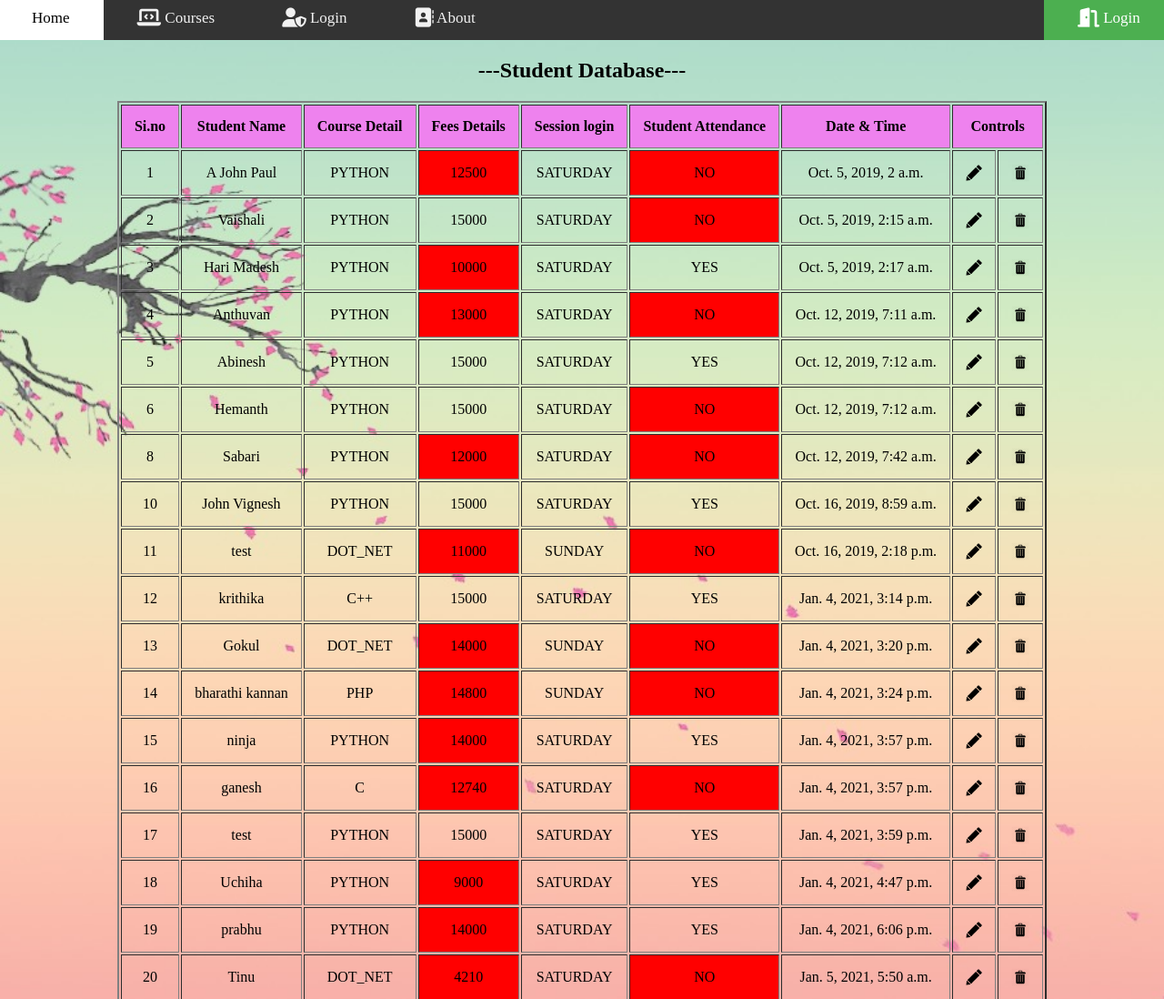
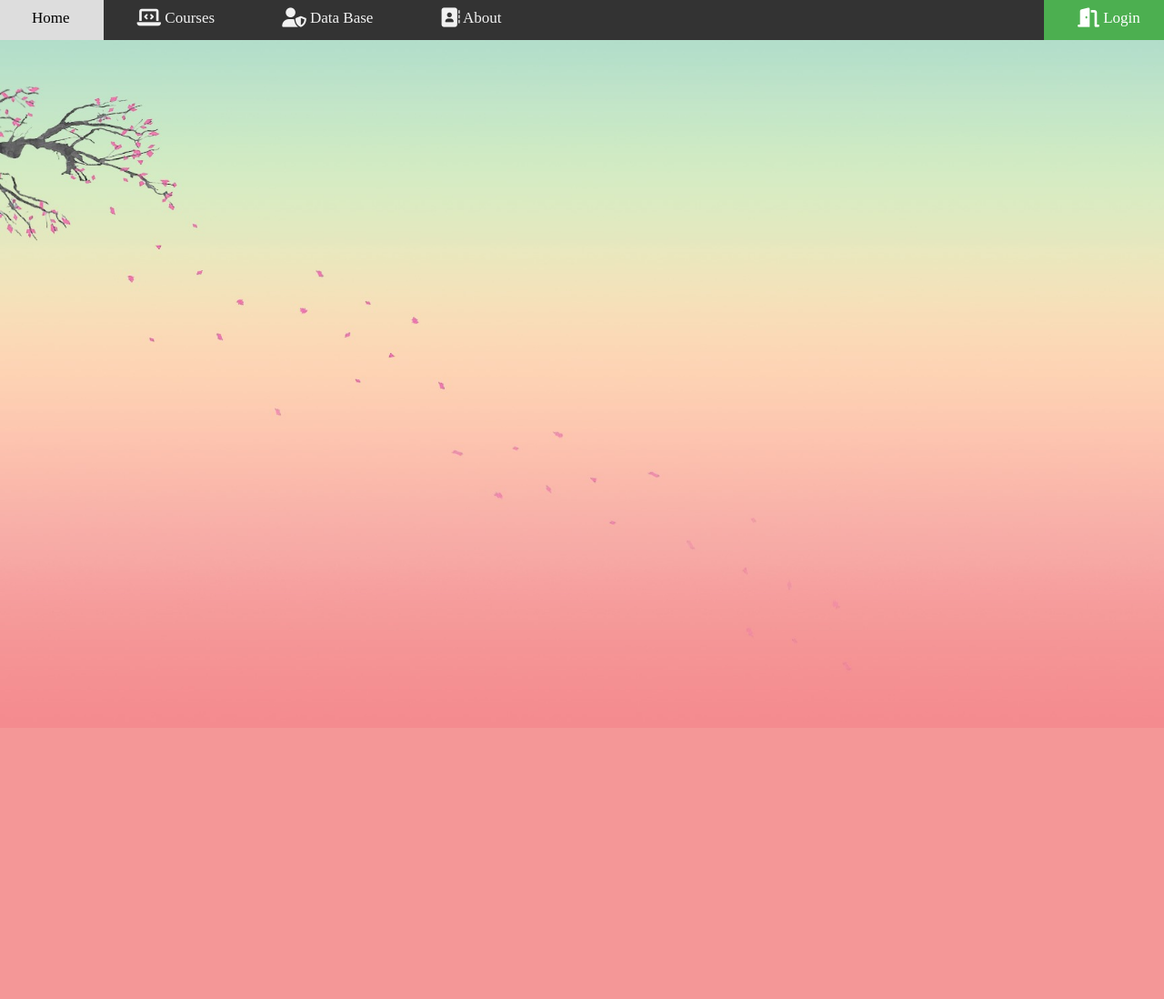
Before and after one commit to john-s21/Django-Web-App, a Django app: page /home/records in a window 1280 px wide. Shown: the top 1098 px of the page at 91% size. After the commit the page ends 794 px from the top, so only its background shows below. Run offline with Django 3.2, Linux system fonts and the light colour scheme; data comes from the database, SQL or seed files in the repository; both versions use the stored data as it was after the commit; some libraries are stand-ins or nearby versions.

Commit message:
todays codelogin with user model

```diff
--- a/enroll/models.py
+++ b/enroll/models.py
@@ -48,7 +48,7 @@
 class Reg(models.Model):
     id = models.AutoField(auto_created=True, primary_key=True)
     usr_name = models.CharField(max_length=15, unique=True, null=False, blank=False)
-    pwd = models.CharField(max_length=15, null=False, blank=False)
+    pwd = models.CharField(max_length=15, null=False, blank=False, unique=True)
     mail = models.EmailField(unique=True, null=False, blank=False)
 
     def __str__(self):
--- a/enroll/static/CSS/main.css
+++ b/enroll/static/CSS/main.css
@@ -91,25 +91,23 @@
             transition-duration: 0.9s;
 }
 
-.topnav a:hover {
+.topnav a.active:hover {
             background-color: #ddd;
             color: black;
 }
 
-.topnav a#bb:hover {
-            background-color: white;
-            color: black;
-}
-
-.topnav a.active {
+.topnav a#bb {
             background-color: #4CAF50;
             color: white;
 }
 
+.topnav a#bb:hover {
+            background-color: #ddd;
+            color: black;
+}
+
 .topnav a.opp {
         float: right;
-        background-color: #4CAF50;
-        color: white;
 }
 
 .container {
@@ -134,8 +132,6 @@
 #fieldset02:hover{
             box-shadow: 0 0 12px 5px black;
             transition-duration: 0.9s;
-            background-color: rgba(0, 0, 0, 0);
-            background-color: rgba(0, 0, 0, 0, 1);
 }
 .button {
         color: black;
--- a/enroll/static/JS/main.js
+++ b/enroll/static/JS/main.js
@@ -1,4 +1,26 @@
-function con()
+//function con()
+//    {
+//        alert("button testing");
+//    }
+
+function conf()
+{
+  if (confirm("AUTHENTICATION REQUIRED"))
+  {
+    var u = prompt("User Name");
+    var p = prompt("Password");
+    if (u != null)
     {
-        alert("button testing");
+      document.getElementById("usr").innerHTML = u;
+      document.getElementById("pwd").innerHTML = p;
     }
+    else
+    {
+      txt = "You pressed Cancel!";
+    }
+  }
+  else
+  {
+    txt = "You pressed Cancel!";
+  }
+}
--- a/enroll/templates/index.html
+++ b/enroll/templates/index.html
@@ -9,14 +9,19 @@
 
                 <div class="topnav">
                     <a class="active" id="bb" href="{% url 'home' %}">Home</a>
-                    <a class="" href="{% url 'new' %}" title="Courses">
+                    <a class="active" href="{% url 'new' %}" title="Courses">
                         <i class="fas fa-laptop-code fa-lg" title="Courses"></i> Courses</a>
-                    <a class="" href="{% url 'records' %}" title="Admin-Login">
-                        <i class="fas fa-user-shield fa-lg" title="Admin-Login"></i> Login</a>
-                    <a class="" href="{% url 'contact' %}" title="About Us">
+                    <a class="active" href="{% url 'records' %}" title="Admin-Login">
+                        <i class="fas fa-user-shield fa-lg" title="Admin-Login"></i> Data Base</a>
+                    <a class="active" href="{% url 'contact' %}" title="About Us">
                         <i class="fas fa-address-book fa-lg" title="About Us"></i> About</a>
-                    <a class="opp" id="bb" href="{% url 'sign' %}" title="Login">
+                    {% if user.is_authenticated %}
+                        <a class="">Hello, {{user.username}}</a>
+                        <a class="opp" id="bb" href="{% url 'logout' %}">Logout</a>
+                    {% else %}
+                        <a class="opp" id="bb" href="{% url 'login' %}" title="Login">
                         <i class="fas fa-door-open fa-lg" title="Login"></i> Login</a>
+                    {% endif %}
                 </div>
                <!--<img class="img02" src="{% static '/images/user.svg' %}" width="18" height="20">-->
 
--- a/enroll/templates/records.html
+++ b/enroll/templates/records.html
@@ -1,7 +1,7 @@
 {% extends 'index.html' %}
 {% load static %}
 {% block content %}
-
+{% if user.is_authenticated %}
     <html>
         <head>
             <meta name="viewport" content="width=device-width, initial-scale=1">
@@ -48,4 +48,13 @@
             </center>
         </body>
     </html>
+{% else %}
+<html>
+<body onloadstart="conf()">
+<input id="usr" type="text" name="un" required onload="conf()">
+<input id="pwd" type="password" name="pd" required>
+<script type="text/javascript" src="{% static 'JS/main.js' %}"></script>
+</body>
+</html>
+{% endif %}
 {% endblock content %}
--- a/enroll/urls.py
+++ b/enroll/urls.py
@@ -9,5 +9,6 @@
     path('update/<int:pk>', views.U.as_view(), name='edit'),
     path('delete/<int:pk>', views.D.as_view(), name='delete'),
     path('contact.html', views.CN.as_view(), name='contact'),
-    path('log.html', views.log, name='sign'),
+    path('login.html', views.log, name='login'),
+    path('logout', views.out, name='logout'),
 ]
--- a/enroll/views.py
+++ b/enroll/views.py
@@ -1,7 +1,8 @@
 from django.views.generic import ListView, TemplateView
 from django.views.generic.edit import CreateView, DeleteView, UpdateView
-"""from django.contrib.auth.models import auth"""
-from . models import Data, Reg
+from django.contrib.auth.models import User, auth
+from . models import Data
+from django.contrib import messages
 from django.urls import reverse_lazy
 from django.shortcuts import render, redirect
 
@@ -41,26 +42,36 @@
     template_name = 'contact.html'
 
 
+# def reg(request):
+#     if request.method == 'POST':
+#         username = request.POST['uname']
+#         password = request.POST['pwd']
+#         email = request.POST['mail']
+#         user = User.objects.create_user(username=username, password=password, email=email)
+#         user.save()
+#         print("------Data are stored------")
+#         return redirect('home')
+#     else:
+#         print("------NO DATA ENTERED------")
+#         return render(request, 'login.html')
+
+
 def log(request):
     if request.method == 'POST':
-        post = Reg()
-        post.usr_name = request.POST.get('uname')
-        post.pwd = request.POST.get('pwd')
-        post.mail = request.POST.get('mail')
-        post.save()
-        print("------Data are stored------")
-        return redirect('home')
+        uname = request.POST['un']
+        pwd = request.POST['pd']
+        user = auth.authenticate(username=uname, password=pwd)
+        if user is not None:
+            auth.login(request, user)
+            print("----LOGIN SUCCESS----")
+            return redirect('home')
+        else:
+            messages.info(request, "Invalid Credentials!!")
+            return redirect('login')
     else:
-        print("------NO DATA ENTERED------")
-        return render(request, 'log.html')
+        return render(request, 'login.html')
 
 
-"""def reg(request):
-    if request.method == 'POST':
-        post = Reg()
-        post.usr_name = request.POST.get('uname')
-        post.pwd = request.POST.get('pwd')
-        if auth.authenticate(usr_name='uname', pwd='pwd'):
-            pass
-    else:
-        pass"""
+def out(request):
+    auth.logout(request)
+    return redirect('home')
```
Also changed, not shown: enroll/templates/login.html (renamed from enroll/templates/log.html, +9 -7 lines), enroll/templates/registration/login.html (deleted, +0 -19 lines), db.sqlite3, enroll/migrations/0004_auto_20210208_1311.py (added).
